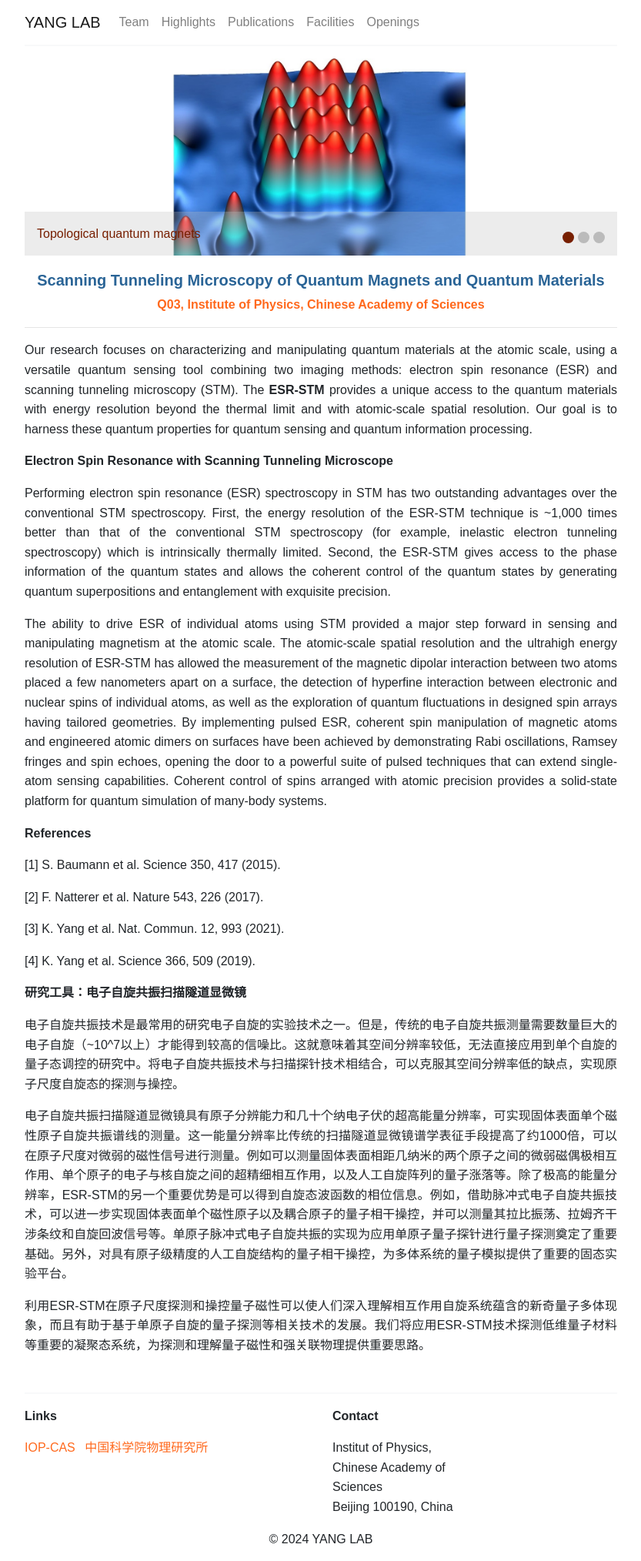
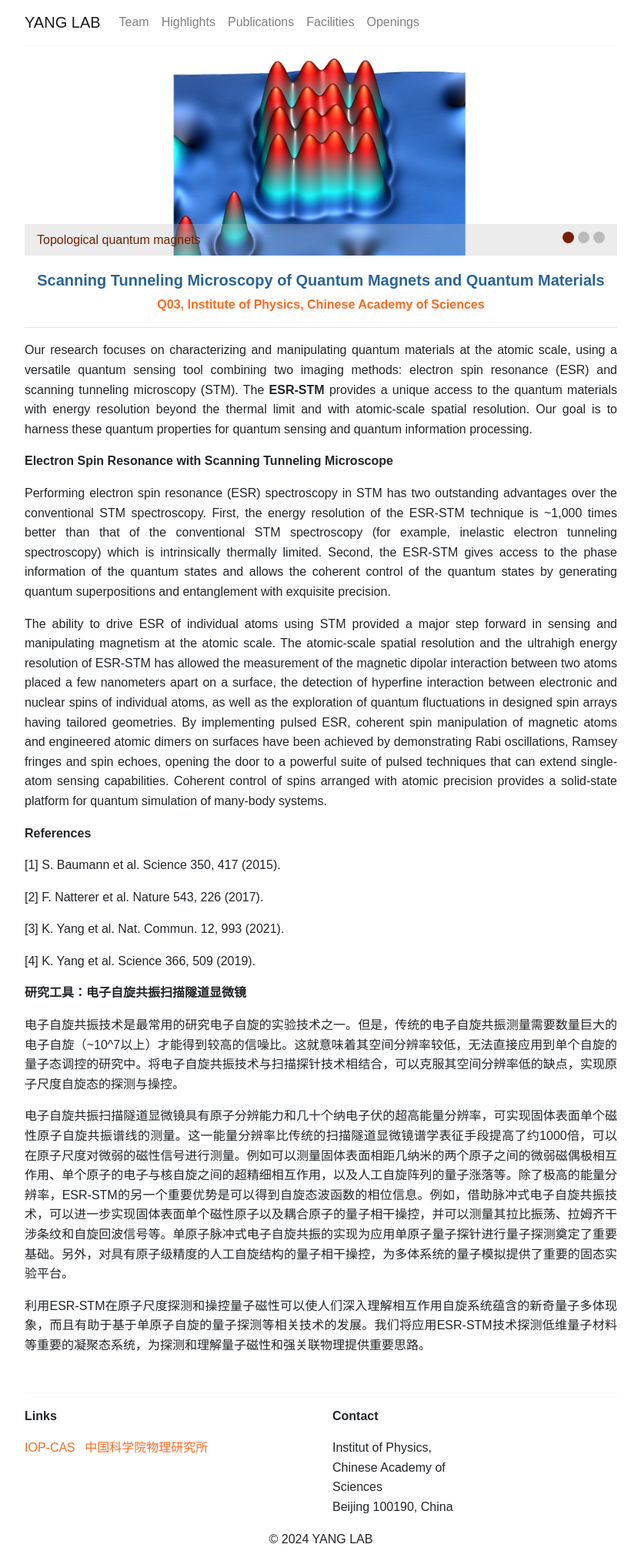
Before and after one commit to ZoomWuun/Q03i, a Jekyll site: the page built from _pages/home.md, in a window 1280 px wide. Shown: the whole page at 77% size, without its empty margins (223-1056 px from the left). Built offline with Jekyll 4.4.1, drawn with Linux system fonts in a browser that asks for light colours.

Commit message:
Add files via upload

```diff
--- a/_layouts/homelay.html
+++ b/_layouts/homelay.html
@@ -27,7 +27,7 @@
 
 <div class="highlight">
     <h2>Scanning Tunneling Microscopy of Quantum Magnets and Quantum Materials</h2>
-    <h3><a href="//english.iop.cas.cn/" target="_blank">Q03, Institute of Physics, Chinese Academy of Sciences</a></h3>
+    <h3><a href="https://english.iop.cas.cn/" target="_blank">Q03, Institute of Physics, Chinese Academy of Sciences</a></h3>
 </div>
 
 {{ content }}
@@ -43,32 +43,29 @@
     .highlight h2 {
         margin: 0 0 10px 0;
         color: #2a6496;
-        font-size: 20px; /* 默认字体大小 */
-        text-align: center; /* 文字两边对齐 */
-        font-weight: bold; /* 加粗标题 */
+        font-size: 20px;
+        text-align: center;
+        font-weight: bold;
     }
     .highlight h3 {
         margin: 0 0 10px 0;
         font-size: 16px;
-        text-align: center; /* 文字居中 */
-        font-weight: bold; /* 加粗标题 */
+        text-align: center;
+        font-weight: bold;
     }
-    /* 小屏幕手机 */
     @media (max-width: 480px) {
         .highlight h2 {
-            font-size: 16px; /* 小屏幕手机字体大小 */
+            font-size: 16px;
         }
     }
-    /* 中等屏幕手机 */
     @media (max-width: 768px) {
         .highlight h2 {
-            font-size: 16px; /* 中等屏幕手机字体大小 */
+            font-size: 16px;
         }
     }
-    /* 大屏幕手机和小型平板电脑 */
     @media (max-width: 1024px) {
         .highlight h2 {
-            font-size: 20px; /* 大屏幕手机和小型平板电脑字体大小 */
+            font-size: 20px;
         }
     }
 
@@ -88,10 +85,11 @@
         bottom: 0;
         left: 0;
         width: 100%;
-        background-color: rgba(192, 192, 192, 0.3); /* 浅灰色，透明度30% */
+        background-color: rgba(192, 192, 192, 0.3);
         color: #771f00;
-        padding: 16px;
+        padding: 8px 16px; /* 调整此处来减小文字框的高度 */
         box-sizing: border-box;
+        font-size: 16px; /* 文字大小 */
     }
 
     .carousel-buttons {
@@ -105,14 +103,14 @@
     .carousel-button {
         height: 15px;
         width: 15px;
-        background-color: #bbb; /* 灰色 */
+        background-color: #bbb;
         border-radius: 50%;
         display: inline-block;
         cursor: pointer;
     }
 
     .carousel-button.active {
-        background-color: #771f00; /* 橙色 */
+        background-color: #771f00;
     }
 </style>
 
```
Also changed, not shown: other parts of _layouts/homelay.html (+0 -2 lines).
